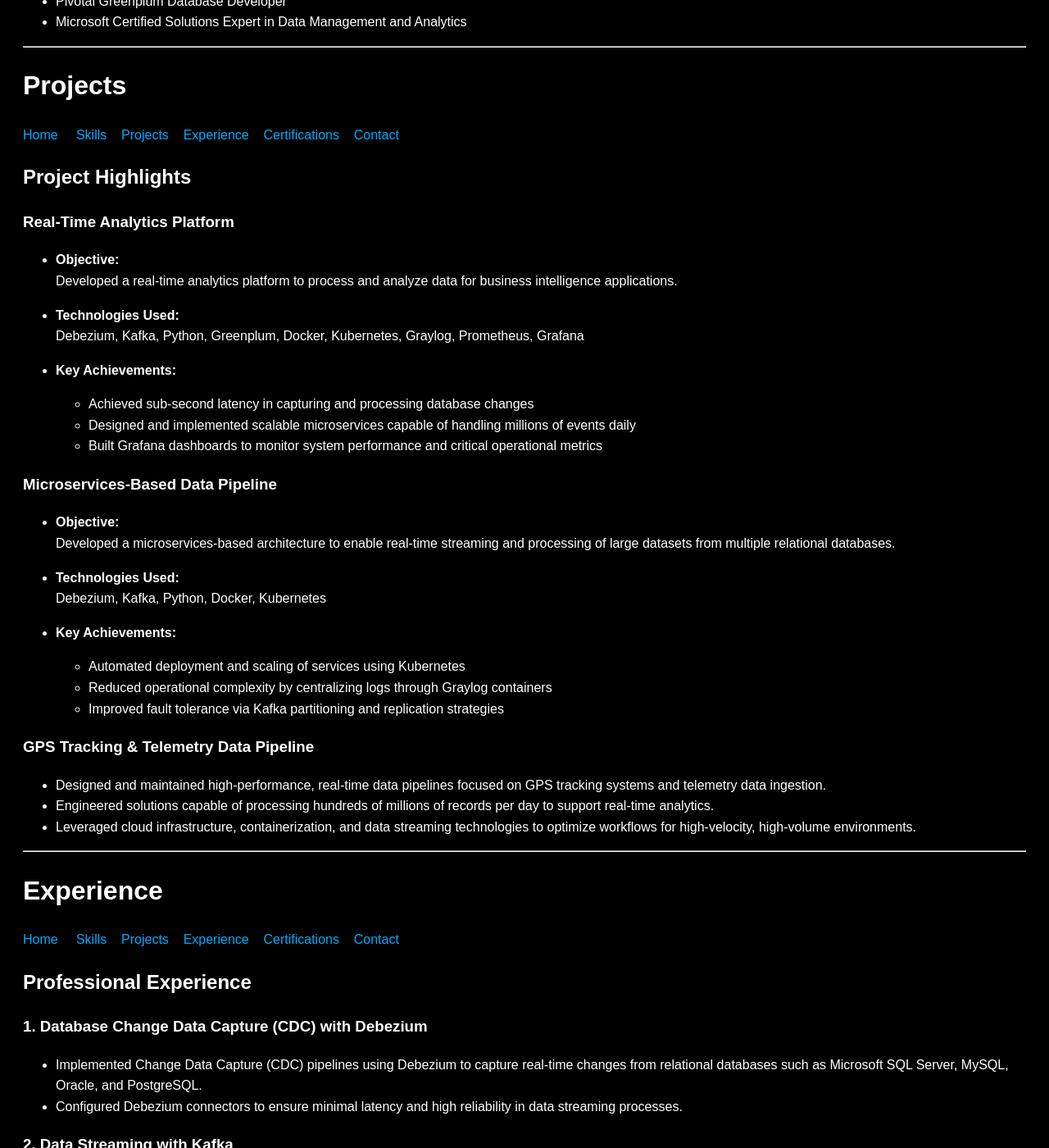
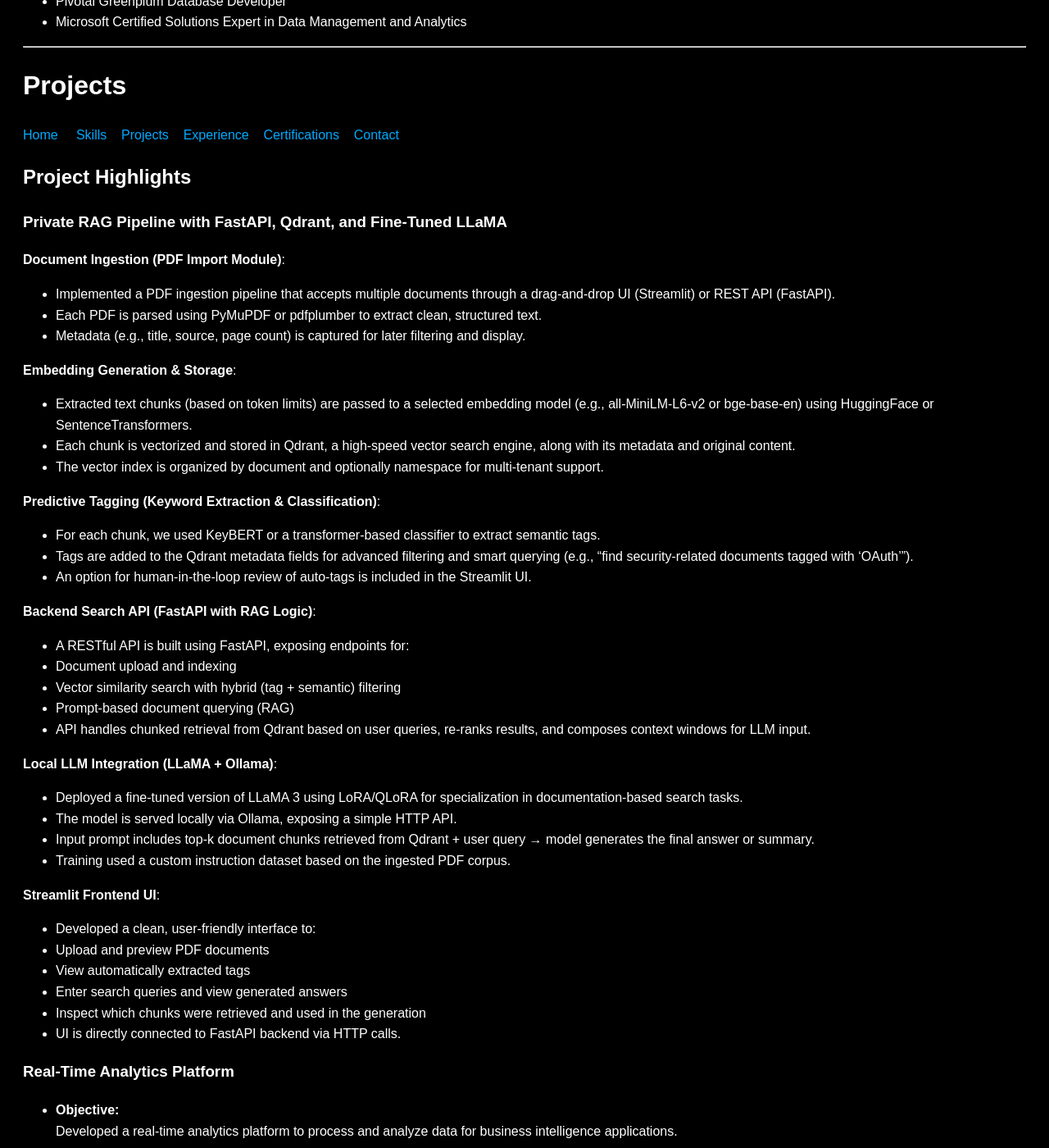
Before and after one commit to floyd011/datameshsync, a Jekyll site: the page built from portfolio/index.md, in a window 1280 px wide and 1400 px high, scrolled down 4739 px. Shown: the whole window at 82% size. Built offline with Jekyll 4.4.1, drawn with Linux system fonts in a browser that asks for light colours; some of the changed text lies outside the part shown.

Commit message:
Update index.md

```diff
--- a/portfolio/index.md
+++ b/portfolio/index.md
@@ -72,8 +72,8 @@
 
 - **AI/ LLM Integration Tools:**
   - Python, PyTorch, HuggingFace, LangChain
-	- Qdrant, Ollama, LLaMA3, Gemma, OpenAI, GGUF, LoRA/QLoRA
-	- NLP,KeyBERT
+  - Qdrant, Ollama, LLaMA3, Gemma, OpenAI, GGUF, LoRA/QLoRA
+  - NLP,KeyBERT
 
 - **Data Integration Tools:**
   Debezium, Kafka
@@ -188,6 +188,50 @@
 
 ## Project Highlights
 
+### Private RAG Pipeline with FastAPI, Qdrant, and Fine-Tuned LLaMA
+
+**Document Ingestion (PDF Import Module)**:
+
+- Implemented a PDF ingestion pipeline that accepts multiple documents through a drag-and-drop UI (Streamlit) or REST API (FastAPI).
+- Each PDF is parsed using PyMuPDF or pdfplumber to extract clean, structured text.
+- Metadata (e.g., title, source, page count) is captured for later filtering and display.
+
+**Embedding Generation & Storage**:
+
+- Extracted text chunks (based on token limits) are passed to a selected embedding model (e.g., all-MiniLM-L6-v2 or bge-base-en) using HuggingFace or SentenceTransformers.
+- Each chunk is vectorized and stored in Qdrant, a high-speed vector search engine, along with its metadata and original content.
+- The vector index is organized by document and optionally namespace for multi-tenant support.
+
+**Predictive Tagging (Keyword Extraction & Classification)**:
+
+- For each chunk, we used KeyBERT or a transformer-based classifier to extract semantic tags.
+- Tags are added to the Qdrant metadata fields for advanced filtering and smart querying (e.g., “find security-related documents tagged with ‘OAuth’”).
+- An option for human-in-the-loop review of auto-tags is included in the Streamlit UI.
+
+**Backend Search API (FastAPI with RAG Logic)**:
+
+- A RESTful API is built using FastAPI, exposing endpoints for:
+- Document upload and indexing
+- Vector similarity search with hybrid (tag + semantic) filtering
+- Prompt-based document querying (RAG)
+- API handles chunked retrieval from Qdrant based on user queries, re-ranks results, and composes context windows for LLM input.
+
+**Local LLM Integration (LLaMA + Ollama)**:
+
+- Deployed a fine-tuned version of LLaMA 3 using LoRA/QLoRA for specialization in   documentation-based search tasks.
+- The model is served locally via Ollama, exposing a simple HTTP API.
+- Input prompt includes top-k document chunks retrieved from Qdrant + user query → model generates the final answer or summary.
+- Training used a custom instruction dataset based on the ingested PDF corpus.
+
+**Streamlit Frontend UI**:
+
+- Developed a clean, user-friendly interface to:
+- Upload and preview PDF documents
+- View automatically extracted tags
+- Enter search queries and view generated answers
+- Inspect which chunks were retrieved and used in the generation
+- UI is directly connected to FastAPI backend via HTTP calls.
+
 ### Real-Time Analytics Platform
 
 - **Objective:**
@@ -228,6 +272,21 @@
 
 ## Professional Experience
 
+### AI Agents & Multi-Agent Systems
+
+-Designed LangChain-based multi-agent pipelines for task decomposition, coordination, and reasoning. Focused on agent orchestration for knowledge-intensive tasks.
+
+### NLP & Transformers
+
+- Experience with tokenization, embeddings, and transformer architecture (HuggingFace, PyTorch). Able to train and evaluate models for intelligent document processing and NLP automation tasks.
+-
+### Local LLM Integration (LLaMA + Ollama)
+
+- Deployed a fine-tuned version of LLaMA 3 using LoRA/QLoRA for specialization in   documentation-based search tasks.
+- The model is served locally via Ollama, exposing a simple HTTP API.
+- Input prompt includes top-k document chunks retrieved from Qdrant + user query → model generates the final answer or summary.
+- Training used a custom instruction dataset based on the ingested PDF corpus.
+
 ### 1. Database Change Data Capture (CDC) with Debezium
 
 - Implemented Change Data Capture (CDC) pipelines using Debezium to capture real-time changes from relational databases such as Microsoft SQL Server, MySQL, Oracle, and PostgreSQL.
```
